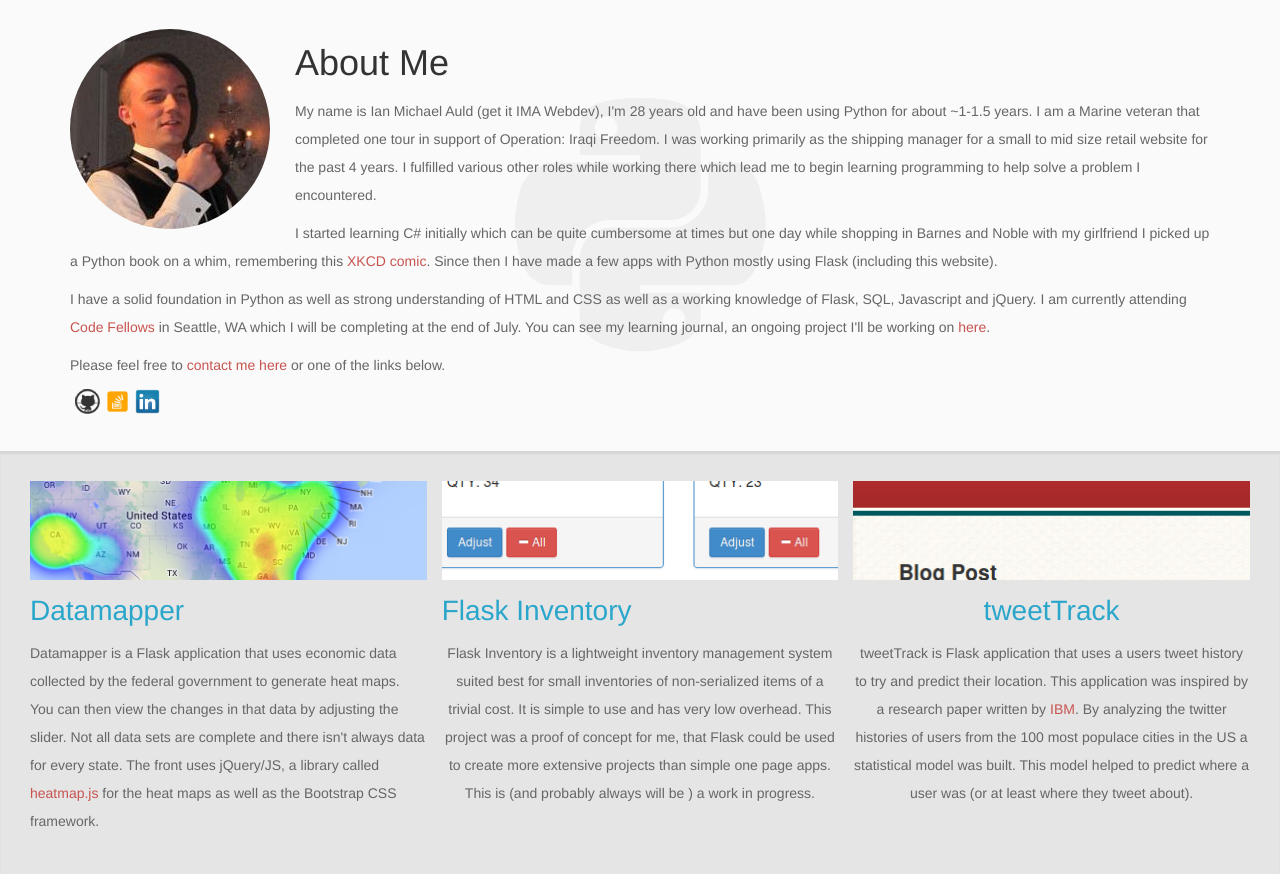
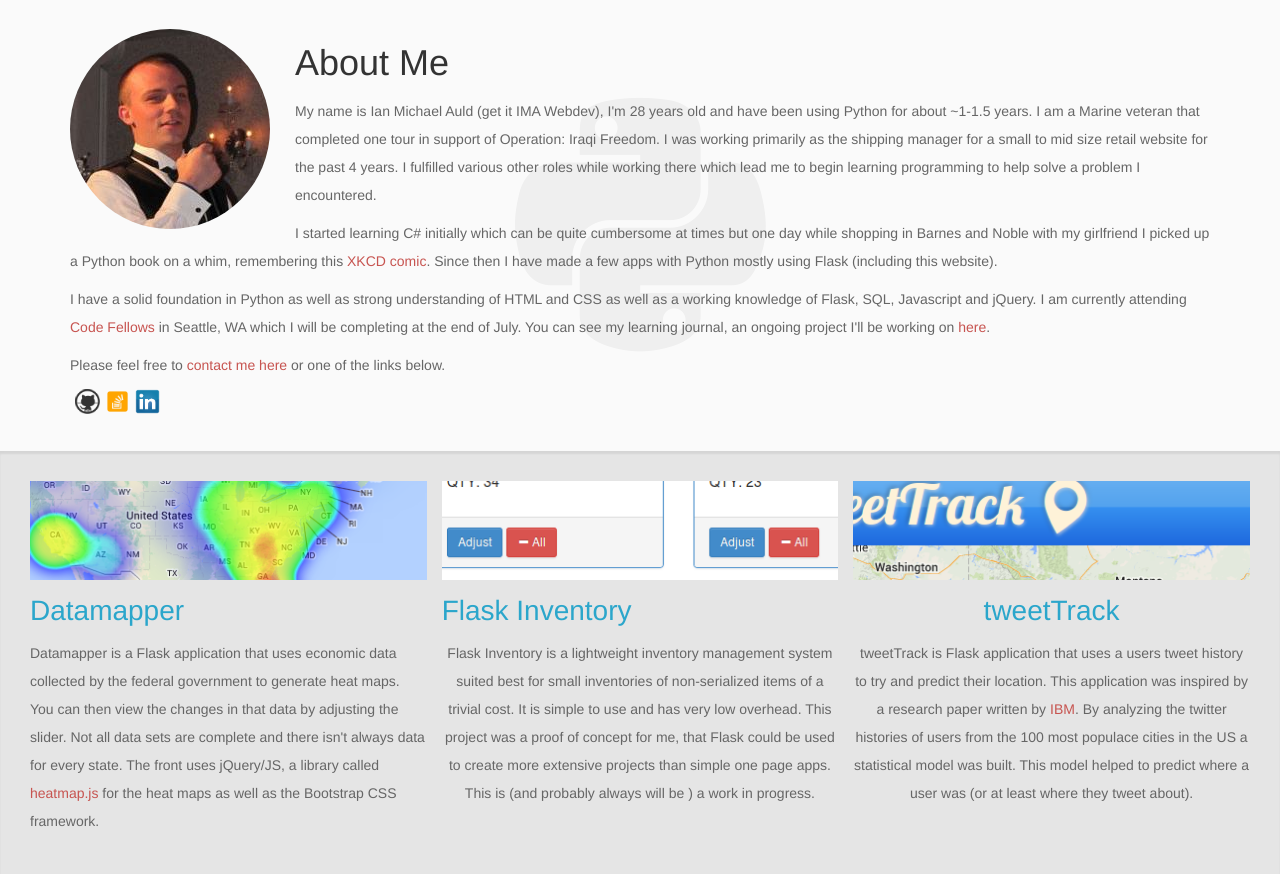
Before and after one commit to im-auld/ima-webdev, a Flask app: page /about/ in a window 1280 px wide. Shown: the part 163-1037 px from the top of the page. Run offline with Flask 2, Linux system fonts and the light colour scheme.

Commit message:
Added new image for tweetTrack demo

```diff
--- a/app/templates/demos.html
+++ b/app/templates/demos.html
@@ -27,7 +27,7 @@
 </div>
 <div class="c4 last demo">
     <figure>
-        <img style="width:100%;" src="{{ url_for('static', filename='img/journal.png') }}">
+        <img style="width:100%;" src="{{ url_for('static', filename='img/tweettrack.png') }}">
     </figure>
     <h3 class="text-center">
         <a href="ec2-54-191-111-81.us-west-2.compute.amazonaws.com">tweetTrack</a>
```
Also changed, not shown: app/static/img/tweettrack.png (added).
